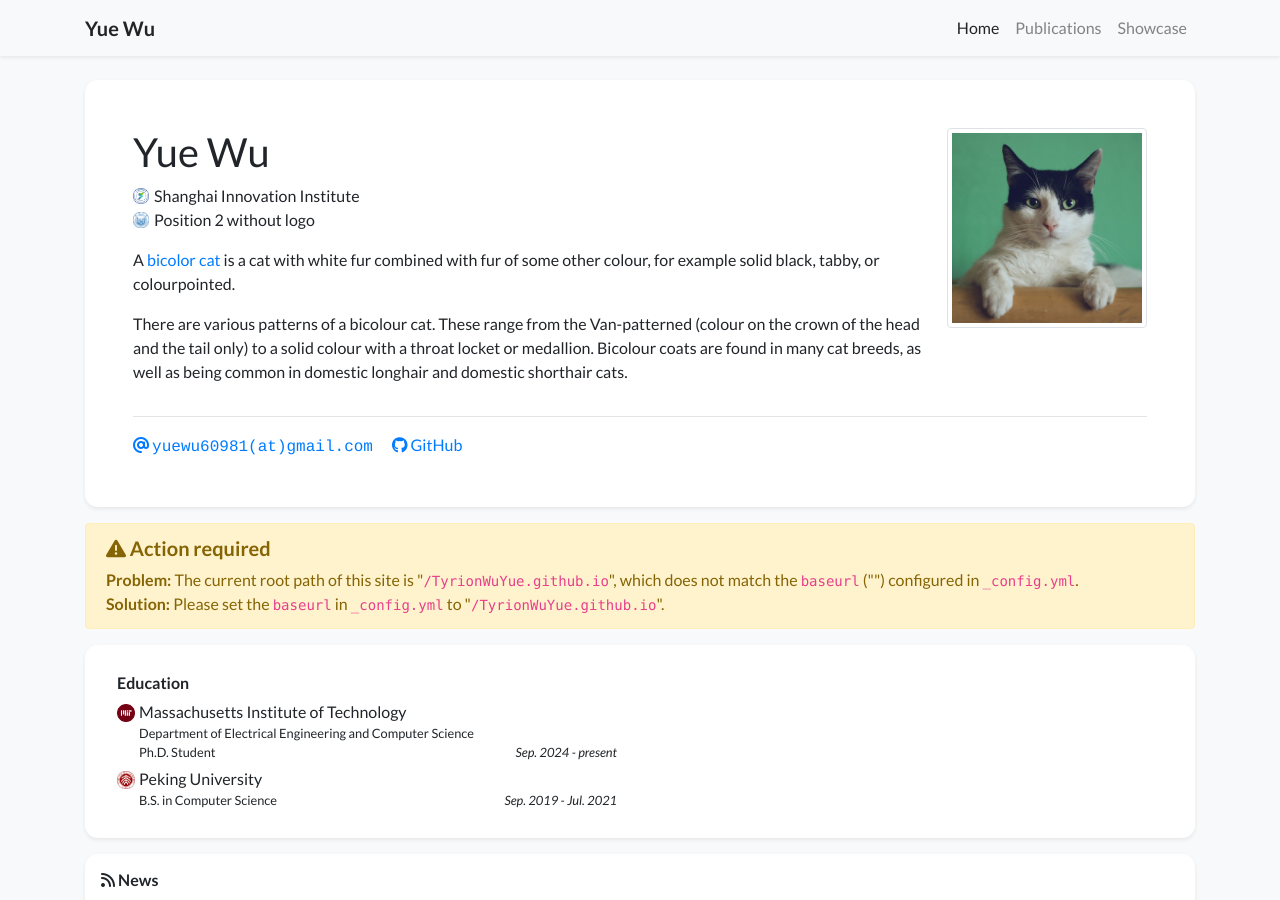
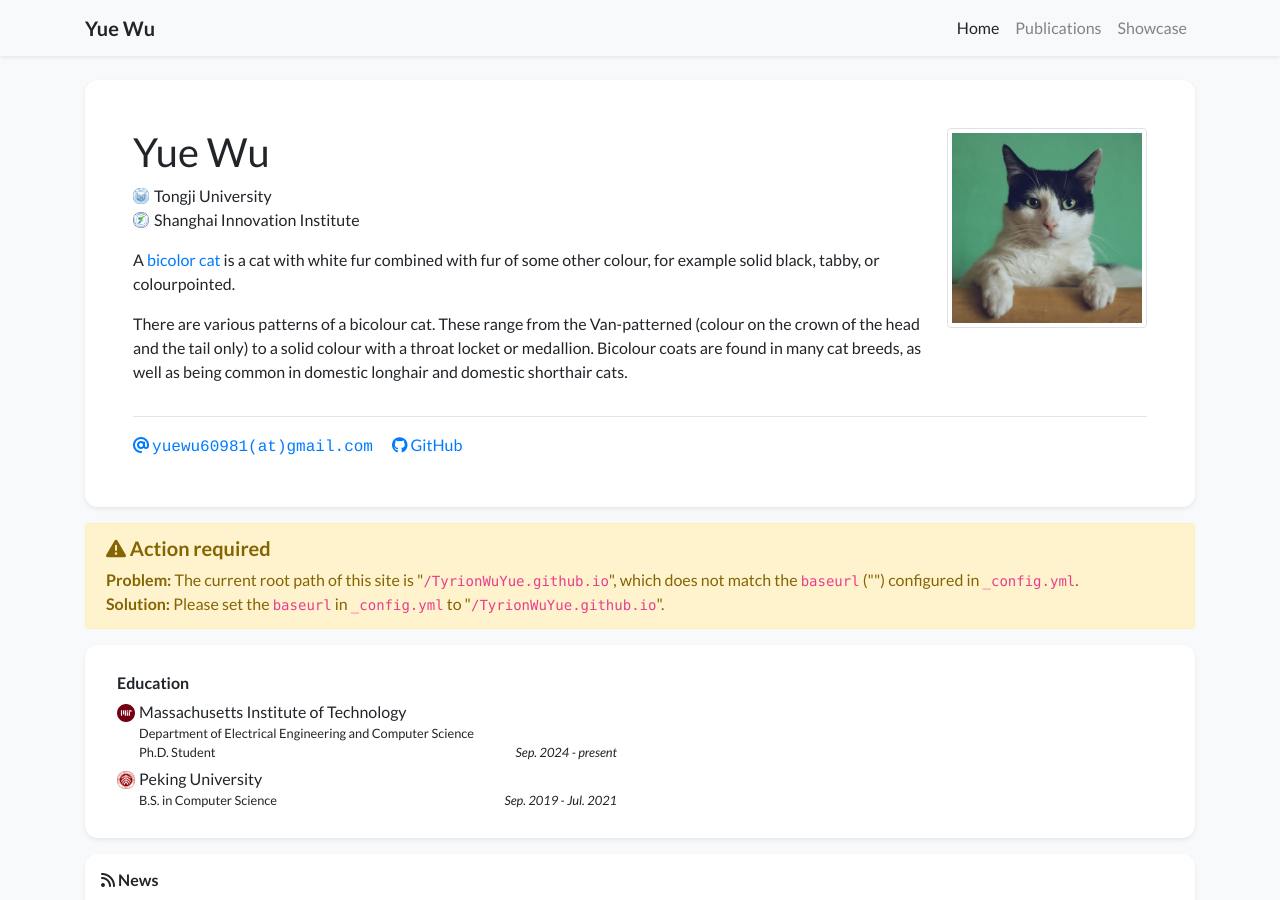
Before and after one commit to TyrionWuYue/TyrionWuYue.github.io, a Jekyll site: the page built from index.html, in a window 1280 px wide and 900 px high. Built offline with Jekyll 4.4.1, drawn with Linux system fonts in a browser that asks for light colours; nearby versions of some CDN libraries; a style sheet for code colours, icons or effects is not loaded.

Commit message:
Update profile.yml

```diff
--- a/_data/profile.yml
+++ b/_data/profile.yml
@@ -3,10 +3,10 @@
 navbar_name: "Yue Wu"
 
 positions:
+- logo: /assets/images/badges/tongji.png
+  name: Tongji University
 - logo: /assets/images/badges/SII.png  # Logo is optional
   name: Shanghai Innovation Institute
-- logo: /assets/images/badges/tongji.png
-  name: Position 2 without logo
 
 
 email: "yuewu60981@gmail.com"
```
